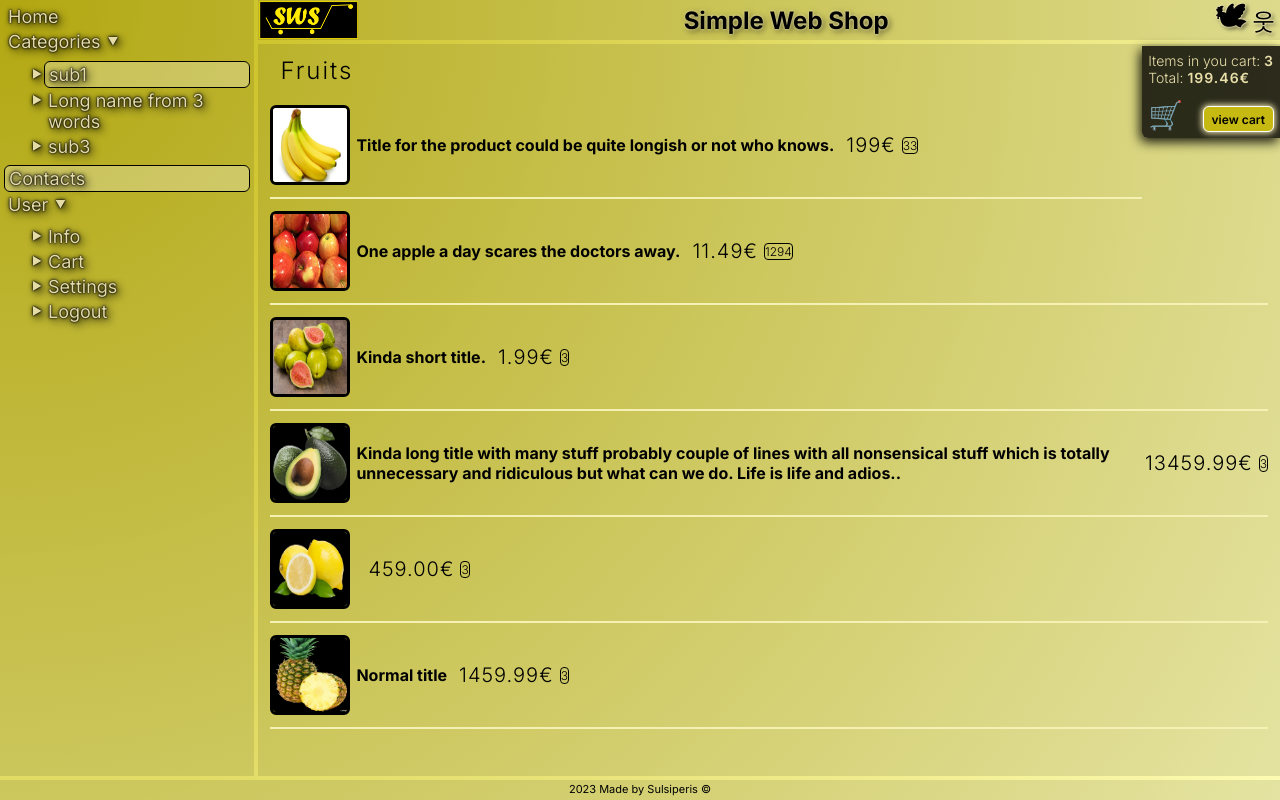
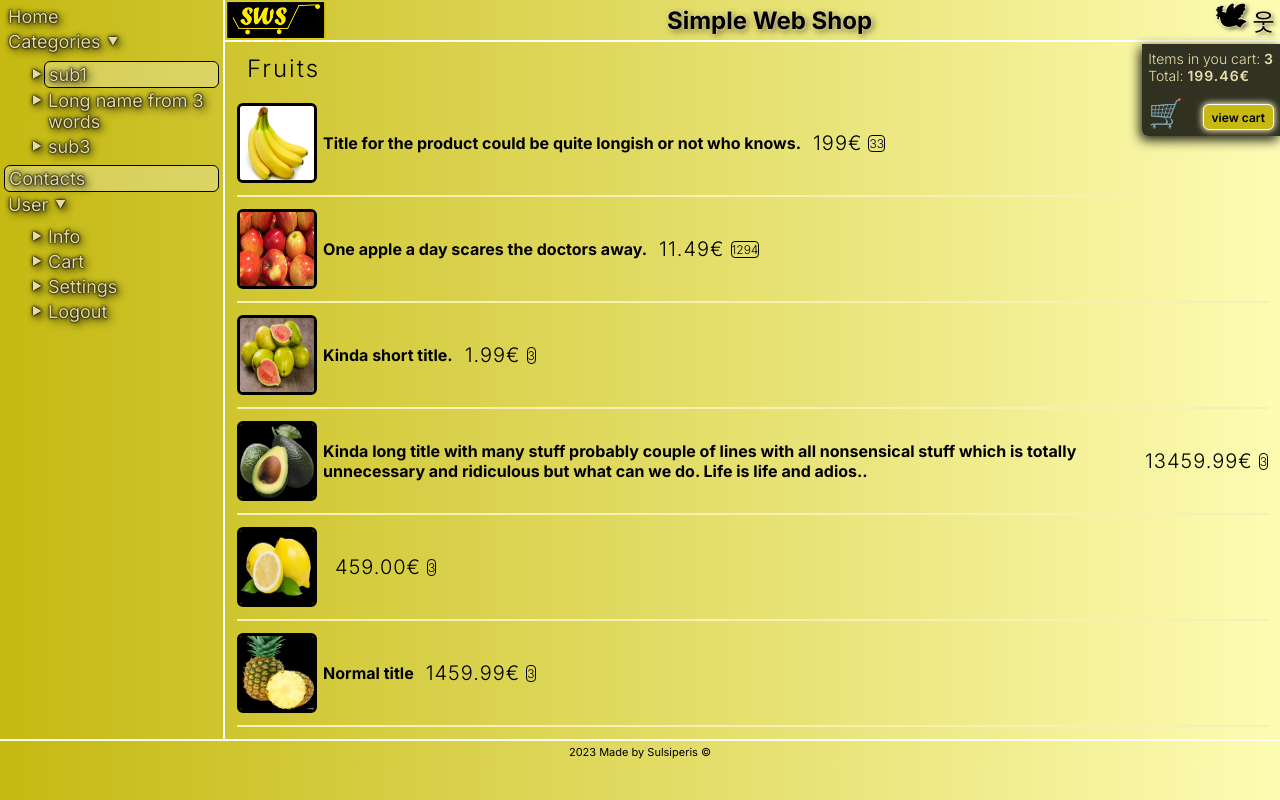
Before and after one commit to sulsiperis/sws-web-shop, a React (Create React App) app: page / in a window 1280 px wide. Both pictures are taken after a click on the element "Welcome to my simple web shop project". Built offline with nearby package versions, Linux system fonts and the light colour scheme; no server answers; the database is empty.

Commit message:
-Changed bootstrap concept from grid to simple div arrangement -Gradient background modification -Added firebase package and connection to db

```diff
--- a/package.json
+++ b/package.json
@@ -6,6 +6,7 @@
     "@testing-library/jest-dom": "^5.17.0",
     "@testing-library/react": "^13.4.0",
     "@testing-library/user-event": "^13.5.0",
+    "firebase": "^10.5.0",
     "react": "^18.2.0",
     "react-dom": "^18.2.0",
     "react-image-gallery": "^1.3.0",
--- a/src/App.css
+++ b/src/App.css
@@ -2,18 +2,21 @@
   box-sizing: border-box;
   margin:0;
   font-family: Inter, sans-serif;
+
 }
 
 body {
-  margin: 0;
-  position: relative;
-  z-index: 1;
-  background:
+  padding: 0;
+  background: rgb(197,185,18);
+  background: linear-gradient(90deg, rgba(197,185,18,1) 0%, rgba(253,252,179,1) 100%);
+  /* background:
     radial-gradient(
       circle at top left,
       #c5b912,
       #fdfcb3
-    );
+    ); */
+
+
 }
 .intro-title {
   cursor: pointer;
@@ -25,30 +28,15 @@ body {
 
   text-decoration: underline dotted 1px;
 }
-.g1 { grid-area: header; }
-.g2 { grid-area: menu; }
-.content { grid-area: main; }
-.g3 { grid-area: footer; }
 
 .main {
+
+  display: flex;
+}
+.g1 {
   width: 100%;
-  height: 100vh;
-  display: grid;
-  grid-template-areas:
-    'menu header header'
-    'menu main main'
-    'footer footer footer';
-  gap: 4px;
-  grid-template-rows: 40px 1fr 20px;
-  grid-template-columns: 1fr 4fr;
-
-  position: relative;
-  z-index: 2;
 }
 
-.main > div {
-  background-color: rgba(14, 13, 12, 0.1);
-}
 /********** header *********/
 .header {
   display: grid;
@@ -66,7 +54,7 @@ body {
   font-weight: 800;
   margin-left: 12px;
   margin-right: 12px;
-  white-space: nowrap;
+
   justify-content: center;
   text-shadow:
     0px 0px 3px rgba(253, 243, 185, 1),
@@ -114,8 +102,10 @@ body {
 .menu {
   display: flex;
   flex-direction: column;
-  margin: 4px;
+  margin: 0;
+  padding: 4px;
   font-size: 18px;
+  border-right: 2px solid #fff;
 
 }
 .selected {
@@ -146,14 +136,16 @@ body {
 /********** footer *********/
 .footer {
   display: flex;
-  padding-top: 2px;
+  padding: 4px;
   justify-content: center;
   font-size: 11px;
+  border-top: 2px solid #fff;
 }
 /********** content *********/
 .content {
-
   position: relative;
+  border-top: 2px solid #fff;
+  padding-bottom: 12px;
 }
 
 .content-title {
--- a/src/App.js
+++ b/src/App.js
@@ -1,9 +1,34 @@
 import React from "react"
 import Intro from "./components/Intro"
 import Content from "./components/Content"
+import {
+  collection,
+  onSnapshot,
+  addDoc, //adds collection to db
+  doc, //reference to specific item
+  deleteDoc, //delete db item
+  setDoc //updates db item
+} from "firebase/firestore"
+import { db } from "./firebase"
+
+
 
 function App() {
   const [intro, setIntro] = React.useState("true")
+  const [categories, setCategories] = React.useState([])
+
+  React.useEffect(() => {
+      const unsubscribe = onSnapshot(collection(db, "sws-categories"), function(snapshot) {
+          const nArr = snapshot.docs.map(doc => ({
+              ...doc.data(),
+              uid: doc.id
+          }))
+          setCategories(nArr)
+      })
+      return unsubscribe
+  }, [])
+
+  console.log(categories)
 
   function switchIntro() {
       setIntro(oldval => {
@@ -12,12 +37,14 @@ function App() {
   }
   return (
     <main>
-      { intro?<Intro
+      {
+        intro?<Intro
                 showIntro={intro}
                 changeIntro={switchIntro}
               />:<Content
                     changeIntro={switchIntro}
-              /> }
+              />
+      }
     </main>
   );
 }
--- a/src/components/Content.js
+++ b/src/components/Content.js
@@ -31,9 +31,11 @@ export default function Content(props) {
         },
     ];
     return (
+        <>
             <div className="main">
-            <div className="g1"><Header changeIntro={props.changeIntro} /></div>
-            <div className="g2"><Menu /></div>
+                <Menu />
+                <div className="g1">
+                    <Header changeIntro={props.changeIntro} />
                     <div className="content">
                         <div className="content-cart">
                             <p>Items in you cart: <span className="content-cart-numberofitems">3</span></p>
@@ -89,8 +91,10 @@ export default function Content(props) {
                             </div>
                         </div>
                     </div>
-            <div className="g3"><Footer /></div>
                 </div>
+            </div>
+            <Footer />
+        </>
     )
 
 }
--- /dev/null
+++ b/src/firebase.js
@@ -0,0 +1,22 @@
+// Import the functions you need from the SDKs you need
+import { initializeApp } from "firebase/app";
+import { getFirestore } from "firebase/firestore"
+
+// TODO: Add SDKs for Firebase products that you want to use
+// https://firebase.google.com/docs/web/setup#available-libraries
+
+
+// Your web app's Firebase configuration
+const firebaseConfig = {
+  apiKey: "AIzaSyCK2PBxNhcJHlrZxyhHDYyy3q0q_mcewv0",
+  authDomain: "sws-sulsiperis.firebaseapp.com",
+  projectId: "sws-sulsiperis",
+  storageBucket: "sws-sulsiperis.appspot.com",
+  messagingSenderId: "236942040321",
+  appId: "1:236942040321:web:809bd85d1e35e024c38f00"
+};
+
+// Initialize Firebase
+const app = initializeApp(firebaseConfig);
+export const db = getFirestore(app); //reference needed for delete note func
+/* export const notesCollection = collection(db, "notes") */
```
Also changed, not shown: 1 other file (tests, documents, lock files or other folders). Lines whose indentation alone changed are shown as unchanged.
